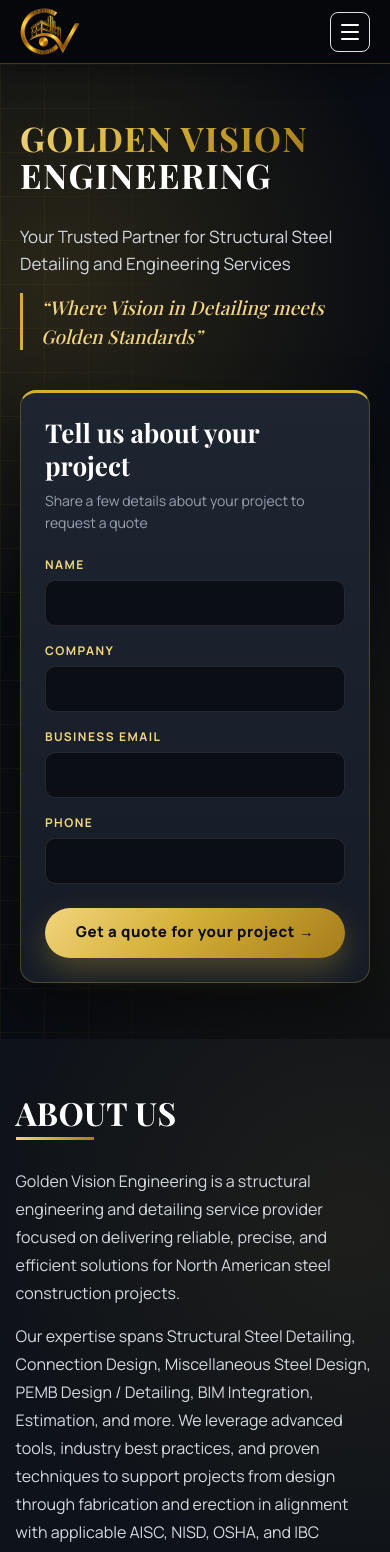
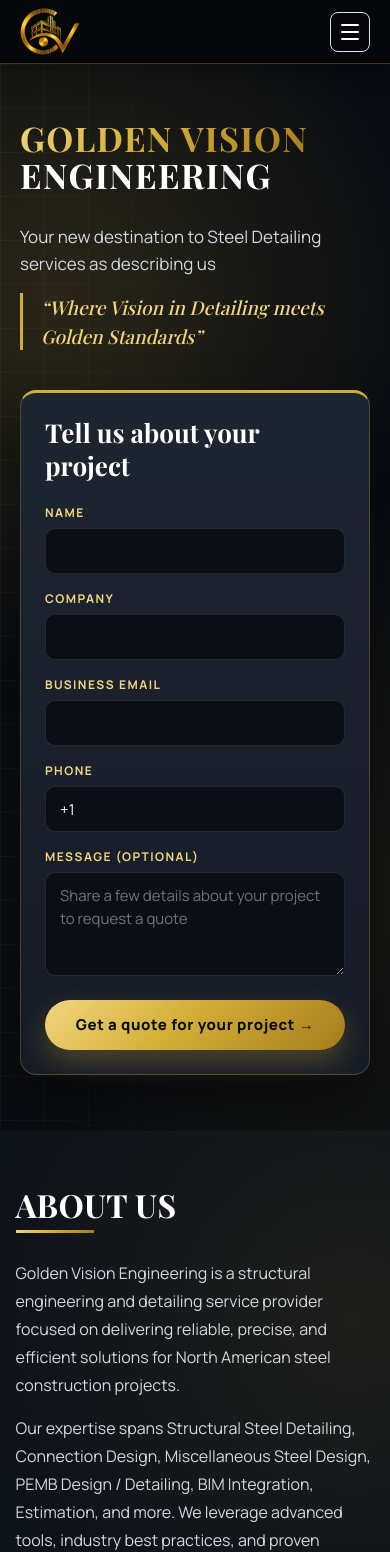
Before and after one commit to MedamoniSharan/GoldenVision-Engineering, a React (Vite) app: page / in a window 390 px wide. Shown: the top 1552 px of the page. Built offline with nearby package versions, Linux system fonts and the light colour scheme; a web font is replaced by a local one.

Commit message:
Restore the original hero line, email quote requests directly with a message field, prefill +1 on phone fields, bring back Miscellaneous Steel Detailing, add SDS/2 and PE seal coverage.

```diff
--- a/src/components/CareersSection.tsx
+++ b/src/components/CareersSection.tsx
@@ -68,6 +68,9 @@
             type="tel"
             placeholder="Your phone number"
             autoComplete="tel"
+            defaultValue="+1 "
+            pattern="\+?[0-9][0-9 \-\(\)]{6,}"
+            title="Please enter your phone number, including the country code"
             required
           />
 
--- a/src/components/HeroQuote.tsx
+++ b/src/components/HeroQuote.tsx
@@ -1,26 +1,48 @@
 import { useState, type FormEvent } from 'react';
 import { CONTACT_EMAIL, SITE_TAGLINE } from '@/data/siteConfig';
 
+const QUOTE_ENDPOINT = `https://formsubmit.co/ajax/${CONTACT_EMAIL}`;
+const DEFAULT_PHONE_PREFIX = '+1 ';
+
+type QuoteStatus = 'idle' | 'sending' | 'sent' | 'error';
+
 export default function HeroQuote() {
-  const [sent, setSent] = useState(false);
+  const [status, setStatus] = useState<QuoteStatus>('idle');
 
-  const handleSubmit = (event: FormEvent<HTMLFormElement>) => {
+  const handleSubmit = async (event: FormEvent<HTMLFormElement>) => {
     event.preventDefault();
-    const data = new FormData(event.currentTarget);
+    const form = event.currentTarget;
+    const data = new FormData(form);
     const field = (key: string) => String(data.get(key) ?? '').trim();
+    if (field('_honey')) return;
 
-    const subject = `Quote request from ${field('name')}${field('company') ? ` (${field('company')})` : ''}`;
-    const body = [
-      `Name: ${field('name')}`,
-      `Company: ${field('company')}`,
-      `Business email: ${field('email')}`,
-      `Phone: ${field('phone')}`,
-      '',
-      'I would like a quote for my project.',
-    ].join('\n');
+    const phone = field('phone');
+    const hasPhoneNumber = /\d{4,}/.test(phone.replace(/\s/g, ''));
 
-    window.location.href = `mailto:${CONTACT_EMAIL}?subject=${encodeURIComponent(subject)}&body=${encodeURIComponent(body)}`;
-    setSent(true);
+    setStatus('sending');
+    try {
+      const response = await fetch(QUOTE_ENDPOINT, {
+        method: 'POST',
+        headers: { 'Content-Type': 'application/json', Accept: 'application/json' },
+        body: JSON.stringify({
+          _subject: `Quote request from ${field('name')}${field('company') ? ` (${field('company')})` : ''}`,
+          _template: 'table',
+          _captcha: 'false',
+          _replyto: field('email'),
+          Name: field('name'),
+          Company: field('company') || '—',
+          'Business email': field('email'),
+          Phone: hasPhoneNumber ? phone : '—',
+          Message: field('message') || '—',
+        }),
+      });
+      const result = (await response.json().catch(() => null)) as { success?: string | boolean } | null;
+      if (!response.ok || String(result?.success) !== 'true') throw new Error('Quote request failed');
+      setStatus('sent');
+      form.reset();
+    } catch {
+      setStatus('error');
+    }
   };
 
   return (
@@ -31,17 +53,20 @@
             <span className="hero-quote-brand-gold">Golden Vision</span>{' '}
             <span className="hero-quote-brand-white">Engineering</span>
           </h1>
-          <p className="hero-quote-lead">
-            Your Trusted Partner for Structural Steel Detailing and Engineering Services
-          </p>
+          <p className="hero-quote-lead">Your new destination to Steel Detailing services as describing us</p>
           <p className="hero-quote-tagline">“{SITE_TAGLINE}”</p>
         </div>
 
         <form className="hero-quote-form" onSubmit={handleSubmit}>
           <h2>Tell us about your project</h2>
-          <p className="hero-quote-form-sub">
-            Share a few details about your project to request a quote
-          </p>
+          <input
+            type="text"
+            name="_honey"
+            className="careers-honeypot"
+            tabIndex={-1}
+            autoComplete="off"
+            aria-hidden="true"
+          />
 
           <label htmlFor="quote-name">Name</label>
           <input id="quote-name" name="name" type="text" autoComplete="name" required />
@@ -53,14 +78,28 @@
           <input id="quote-email" name="email" type="email" autoComplete="email" required />
 
           <label htmlFor="quote-phone">Phone</label>
-          <input id="quote-phone" name="phone" type="tel" autoComplete="tel" />
+          <input id="quote-phone" name="phone" type="tel" autoComplete="tel" defaultValue={DEFAULT_PHONE_PREFIX} />
 
-          <button type="submit">Get a quote for your project →</button>
+          <label htmlFor="quote-message">Message (optional)</label>
+          <textarea
+            id="quote-message"
+            name="message"
+            rows={3}
+            placeholder="Share a few details about your project to request a quote"
+          />
 
-          {sent && (
-            <p className="hero-quote-sent" role="status">
-              Your email app should open with the details filled in. If it doesn’t, write to us at{' '}
-              <a href={`mailto:${CONTACT_EMAIL}`}>{CONTACT_EMAIL}</a>.
+          <button type="submit" disabled={status === 'sending'}>
+            {status === 'sending' ? 'Sending…' : 'Get a quote for your project →'}
+          </button>
+
+          {status === 'sent' && (
+            <p className="hero-quote-status" role="status">
+              Thank you! Your quote request has been sent. Our team will get back to you shortly.
+            </p>
+          )}
+          {status === 'error' && (
+            <p className="hero-quote-status is-error" role="alert">
+              Sorry, we couldn’t send your request. Please try again in a moment.
             </p>
           )}
         </form>
--- a/src/data/businessServices.ts
+++ b/src/data/businessServices.ts
@@ -14,16 +14,33 @@
     title: 'Structural Steel Detailing',
     summary: 'End-to-end detailing for fabrication-ready structural steel packages.',
     description:
-      'We deliver accurate shop drawings, erection plans, and fabrication details using Tekla Structures — ensuring every member, bolt, and weld is documented for flawless field execution.',
+      'We deliver accurate shop drawings, erection plans, and fabrication details using Tekla Structures & SDS/2 — ensuring every member, bolt, and weld is documented for flawless field execution.',
     image: remoteAsset('assets/images/Steel-Detailing.png'),
     href: '#structural-steel-detailing',
     features: [
-      '3D modeling in Tekla Structures',
+      '3D modeling in Tekla Structures & SDS/2',
       'Shop & erection drawings',
       'Assembly and single-part drawings',
       'Anchor bolt and embed plans',
       'CNC/NC File Export for Fabrication',
       'Applicable AISC, AWS and Project-Specific Requirements',
+    ],
+  },
+  {
+    id: 'miscellaneous-steel-detailing',
+    title: 'Miscellaneous Steel Detailing',
+    summary: 'Complete miscellaneous steel detailing packages for stairs, rails, platforms, and more.',
+    description:
+      'From stairs and handrails to ladders, platforms, and embed plates — we detail every miscellaneous steel component with Tekla Structures & SDS/2 precision for coordinated delivery.',
+    image: remoteAsset('assets/images/Misc.png'),
+    href: '#miscellaneous-steel-detailing',
+    features: [
+      'Stair, railing & ladder detailing',
+      'Platforms, mezzanines & catwalks',
+      'Embed plates & loose items',
+      'Grating and floor plate layouts',
+      'Miscellaneous steel BOM & material lists',
+      'Coordinated with main structure',
     ],
   },
   {
@@ -43,6 +60,7 @@
       'Delegated connection engineering',
       'Tekla connection detailing modules',
       'Design calculation support',
+      'Seal and stamp of the Licensed Professional Engineers from 45+ states in USA',
     ],
   },
   {
--- a/src/styles/app.css
+++ b/src/styles/app.css
@@ -809,19 +809,12 @@
 }
 
 .hero-quote-form h2 {
-  margin: 0 !important;
+  margin: 0 0 22px !important;
   font-family: var(--gv-font-display);
   font-size: 26px !important;
   font-weight: 700 !important;
   line-height: 1.25 !important;
   color: var(--gv-white) !important;
-}
-
-.hero-quote-form-sub {
-  margin: 8px 0 22px !important;
-  font-size: 14px !important;
-  line-height: 1.55 !important;
-  color: var(--gv-text-muted) !important;
 }
 
 .hero-quote-form label,
@@ -835,6 +828,7 @@
 }
 
 .hero-quote-form input,
+.hero-quote-form textarea,
 .careers-form input,
 .careers-form textarea {
   width: 100%;
@@ -852,12 +846,14 @@
 }
 
 .hero-quote-form input::placeholder,
+.hero-quote-form textarea::placeholder,
 .careers-form input::placeholder,
 .careers-form textarea::placeholder {
   color: #6b7480;
 }
 
 .hero-quote-form input:focus,
+.hero-quote-form textarea:focus,
 .careers-form input:focus,
 .careers-form textarea:focus {
   border-color: var(--gv-gold);
@@ -889,15 +885,10 @@
   box-shadow: 0 16px 34px rgba(212, 175, 55, 0.38);
 }
 
-.hero-quote-sent {
-  margin: 14px 0 0 !important;
-  font-size: 13px !important;
-  line-height: 1.5 !important;
-  color: var(--gv-text-muted) !important;
-}
-
-.hero-quote-sent a {
-  color: var(--gv-gold-light);
+.hero-quote-form button:disabled {
+  cursor: wait;
+  filter: saturate(0.6);
+  transform: none;
 }
 
 @media (max-width: 900px) {
@@ -2368,6 +2359,7 @@
   transform: rotate(45deg);
 }
 
+.hero-quote-form textarea,
 .careers-form textarea {
   height: auto;
   min-height: 104px;
@@ -2398,6 +2390,7 @@
   align-self: flex-start;
 }
 
+.hero-quote-status,
 .careers-form-status {
   margin: 14px 0 0 !important;
   font-size: 14px !important;
@@ -2405,6 +2398,7 @@
   color: #86efac !important;
 }
 
+.hero-quote-status.is-error,
 .careers-form-status.is-error {
   color: #fca5a5 !important;
 }
```
